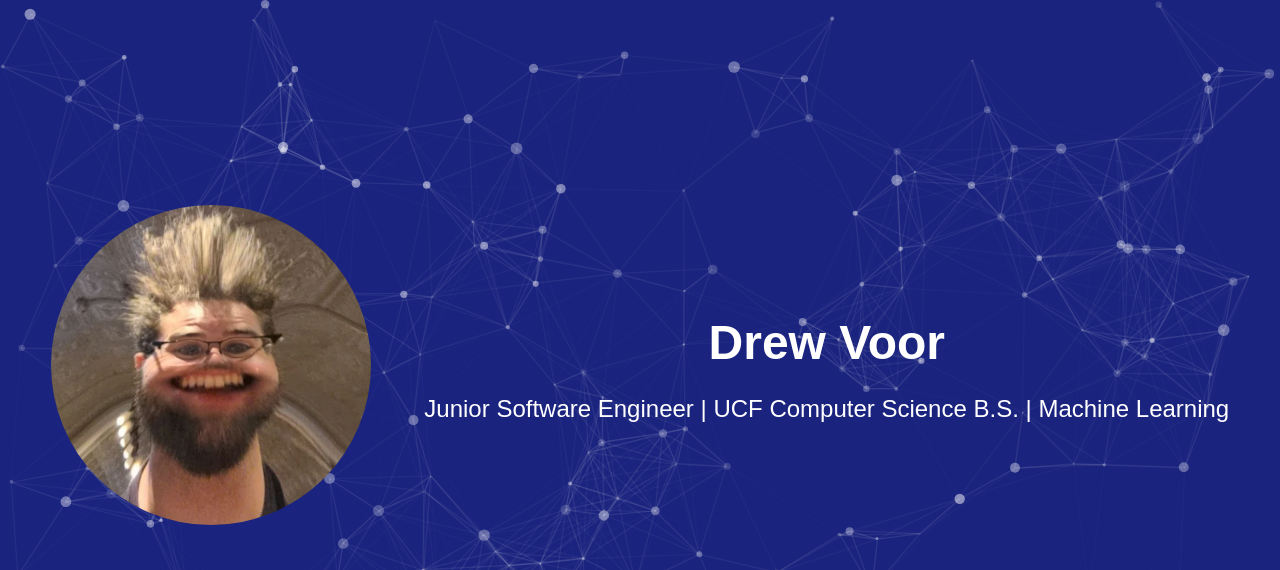
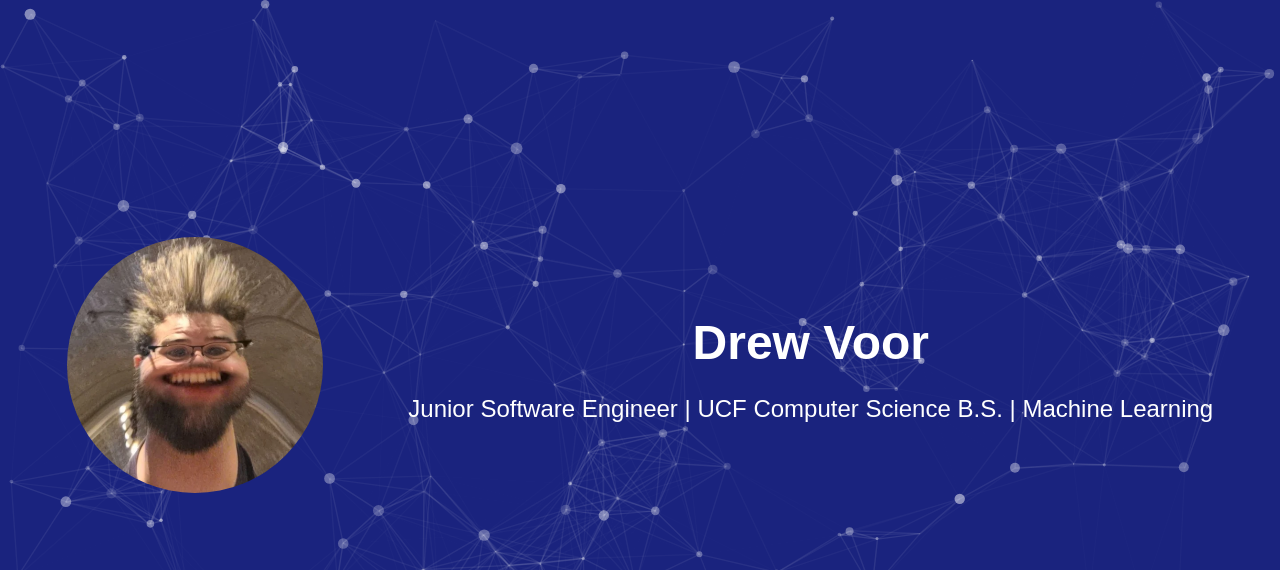
Before and after one commit to Drew-v/Drew-v.github.io, a plain HTML site: page index.html in a window 1280 px wide. Shown: the top 570 px of the page. Drawn offline with nearby package versions, Linux system fonts and the light colour scheme.

Commit message:
website V1.0, resume still out of date

```diff
--- a/styles.css
+++ b/styles.css
@@ -99,7 +99,7 @@ footer {
 }
 
 .headshot img {
-    max-width: 100%;
+    max-width: 120%;
     height: auto;
     border-radius: 50%;
     object-fit: cover;
@@ -115,8 +115,8 @@ footer {
 
 @media (min-width: 1024px) {
     .headshot img {
-        width: 25vw; /* set the width of the image to 25% of the viewport width */
-        height: 25vw; /* set the height of the image to 25% of the viewport width */
+        width: 20vw; /* set the width of the image to 25% of the viewport width */
+        height: 20vw; /* set the height of the image to 25% of the viewport width */
     }
 }
 
```
